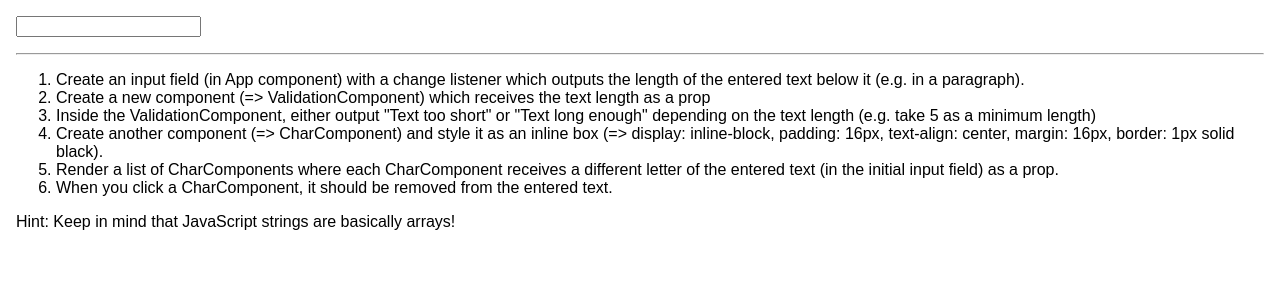
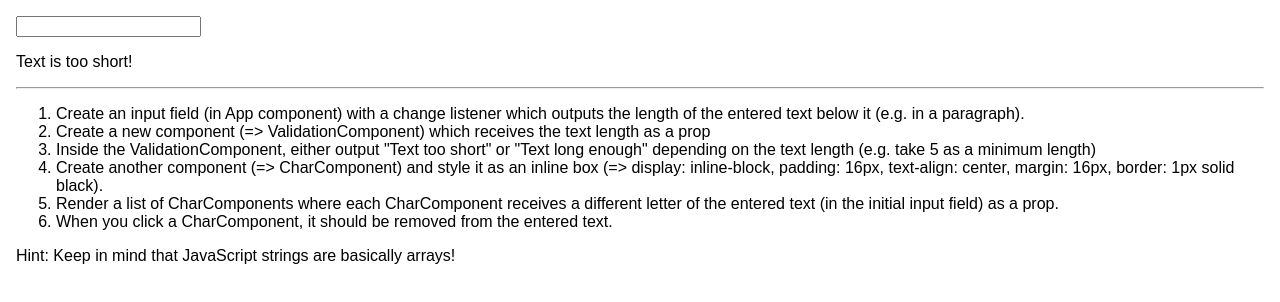
Before and after one commit to saryjamie/lists-conditionals-react, a React (Create React App) app: page / in a window 1280 px wide. Shown: the top 302 px of the page. Built offline with nearby package versions, Linux system fonts and the light colour scheme.

Commit message:
fixing a typo in the manifest

```diff
--- a/src/App.js
+++ b/src/App.js
@@ -4,7 +4,7 @@ import Validation from "./Validation/Validation";
 
 class App extends Component {
   state = {
-    usetInput: "",
+    userInput: "",
   };
 
   changeHandler = (event) => {
@@ -20,6 +20,7 @@ class App extends Component {
           value={this.state.userInput}
         ></input>
         <p>{this.state.userInput}</p>
+        <Validation inputLength={this.state.userInput.length} />
 
         <hr />
         <ol>
--- a/src/Validation/Validation.js
+++ b/src/Validation/Validation.js
@@ -3,7 +3,11 @@ import React from "react";
 const validation = (props) => {
   return (
     <div>
-      <p>Text is too short!</p>
+      {props.inputLength > 5 ? (
+        <p>Text long enough!</p>
+      ) : (
+        <p>Text is too short!</p>
+      )}
     </div>
   );
 };
```
Also changed, not shown: public/manifest.json.
